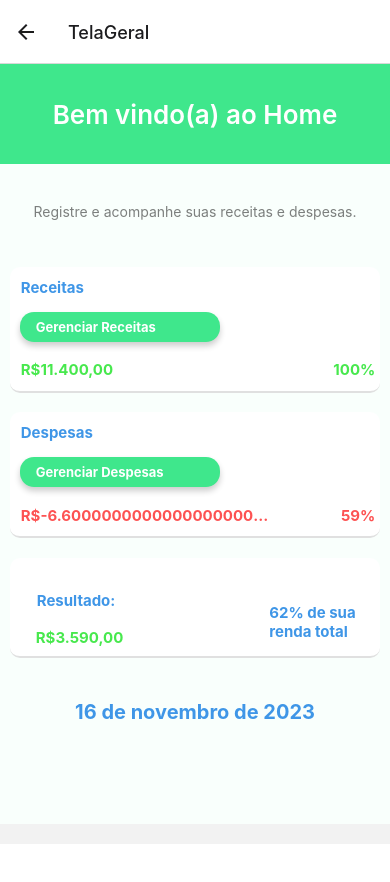
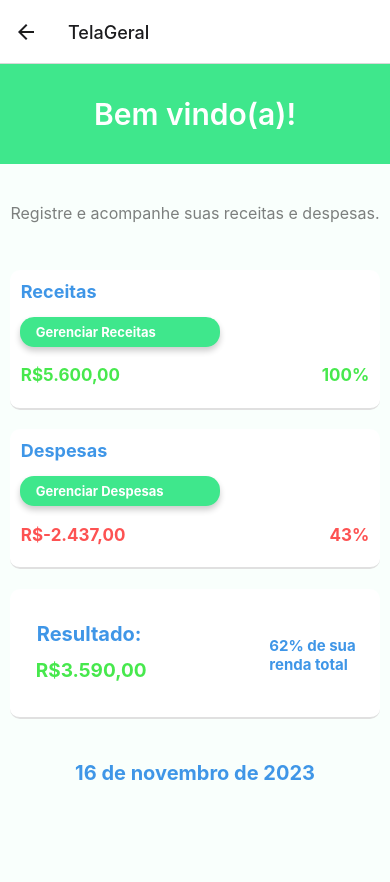
Before and after one commit to SamAlvezz/ADMcash_app, a React Native app in the folder adm/: screen /TelaGeral in a window 390 px wide. Shown: the top 882 px of the page. Before the commit the page ends 844 px from the top, so only its background shows below. Built offline with nearby package versions, Linux system fonts and the light colour scheme; no server answers.

Commit message:
updateTelaGeral

```diff
--- a/adm/App.js
+++ b/adm/App.js
@@ -22,18 +22,18 @@ function App() {
   return (
     <NavigationContainer>
       <Stack.Navigator initialRouteName="First">
-        <Stack.Screen name="TelaInicial" component={Receitas}options={{
+        <Stack.Screen name="TelaInicial" component={TelaInicial}options={{
           title: "",
           headerTransparent: true,
           headerShown: false
         }}
         ></Stack.Screen>
-        <Stack.Screen name="CriarConta" component={Receitas} options={{
+        <Stack.Screen name="CriarConta" component={CriarConta} options={{
           title: "",
           headerTransparent: true,
           headerShown: false
         }}></Stack.Screen>
-        <Stack.Screen name="FazerLogin" component={Receitas} options={{
+        <Stack.Screen name="FazerLogin" component={FazerLogin} options={{
           title: "",
           headerTransparent: true,
           headerShown: false
--- a/adm/src/pages/TelaGeral/TelaGeral.jsx
+++ b/adm/src/pages/TelaGeral/TelaGeral.jsx
@@ -28,7 +28,7 @@ export default function TelaGeral() {
       <SafeAreaView style={styles.container}>
         <SafeAreaView style={styles.containerHeader}>
           <View>
-            <Text style={styles.mensagem}>Bem vindo(a) ao Home</Text>
+            <Text style={styles.mensagem}>Bem vindo(a)!</Text>
           </View>
         </SafeAreaView>
 
@@ -48,7 +48,7 @@ export default function TelaGeral() {
             <Text style={styles.botaotext}>Gerenciar Receitas</Text>
           </TouchableOpacity>
           <View style={styles.textdinamico}>
-            <Text style={styles.dinheiroRec}>R$11.400,00</Text>
+            <Text style={styles.dinheiroRec}>R$5.600,00</Text>
             <Text style={styles.porcentagemRec}>100%</Text>
           </View>
         </SafeAreaView>
@@ -64,9 +64,9 @@ export default function TelaGeral() {
 
           <View style={styles.textdinamico}>
             <Text style={styles.dinheiroDes}>
-              R$-6.6000000000000000000000000000000000000000000000000000000000000000teste,00
+              R$-2.437,00
             </Text>
-            <Text style={styles.porcentagemDes}>59%</Text>
+            <Text style={styles.porcentagemDes}>43%</Text>
           </View>
         </SafeAreaView>
 
@@ -102,7 +102,7 @@ const styles = StyleSheet.create({
     justifyContent: 'center'
   },
   mensagem: {
-    fontSize: 26,
+    fontSize: 30,
     color: "#fff",
     fontWeight: 600
   },
@@ -116,11 +116,13 @@ const styles = StyleSheet.create({
   },
   text: {
     color: "#00000080",
+    fontSize: 16,
+    marginHorizontal: 3
   },
   ServicoView: {
     marginBottom: "5%",
     width: '95%',
-    height: 126,
+    height: 140,
     borderRadius: 10,
     backgroundColor: "#FFF",
     padding: 16,
@@ -129,7 +131,7 @@ const styles = StyleSheet.create({
   },
   Servicotitulo: {
     color: "#3F96E7",
-    fontSize: 15,
+    fontSize: 18,
     fontWeight: 700,
     marginBottom: "4%",
     marginTop: "3%",
@@ -156,12 +158,11 @@ const styles = StyleSheet.create({
     borderRadius: 14,
     paddingVertical: 7,
 
-
   },
 
   dinheiroRec: {
     color: "#3FE746F5",
-    fontSize: 15,
+    fontSize: 17,
     fontWeight: 700,
     marginHorizontal: 11,
     overflow: "hidden",
@@ -171,7 +172,7 @@ const styles = StyleSheet.create({
   },
   dinheiroDes: {
     color: "#FD5252",
-    fontSize: 15,
+    fontSize: 17,
     fontWeight: 700,
     marginHorizontal: 11,
     overflow: "hidden",
@@ -182,13 +183,15 @@ const styles = StyleSheet.create({
   },
   porcentagemRec: {
     color: "#3FE746F5",
-    fontSize: 15,
+    fontSize: 17,
     fontWeight: 700,
+    marginEnd: 6
   },
   porcentagemDes: {
     color: "#FD5252",
-    fontSize: 15,
+    fontSize: 17,
     fontWeight: 700,
+    marginEnd: 6
   },
   textdinamico: {
     flexDirection: "row",
@@ -200,7 +203,7 @@ const styles = StyleSheet.create({
     backgroundColor: "#fff",
     marginBottom: "5%",
     width: '95%',
-    height: 100,
+    height: 130,
     borderRadius: 10,
     padding: 16,
     borderBottomWidth: 2,
@@ -210,20 +213,20 @@ const styles = StyleSheet.create({
   },
 
   Resultadotext: {
-    fontSize: 15,
+    fontSize: 20,
     fontWeight: 700,
     marginHorizontal: 11,
-    marginBottom: "4%",
+    marginBottom: "3%",
     marginTop: "5%",
     color: "#3F96E7"
 
   },
   DinheiroRes: {
     color: "#3FE746F5",
-    fontSize: 15,
+    fontSize: 19,
     fontWeight: 700,
     marginStart: 10,
-    marginTop: 5
+    marginTop: 3
   },
   Rendatotaltext: {
     color: "#3F96E7",
```
